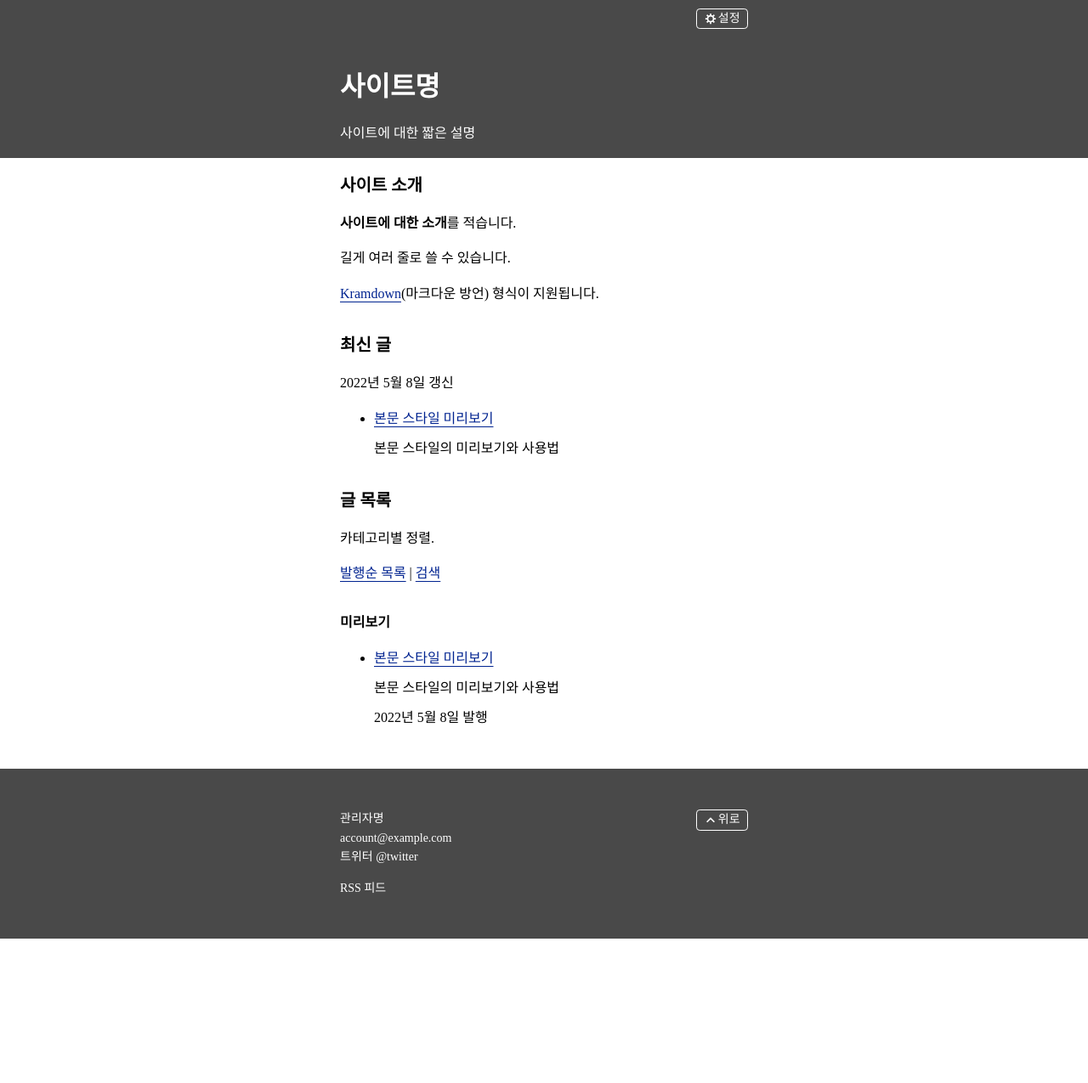
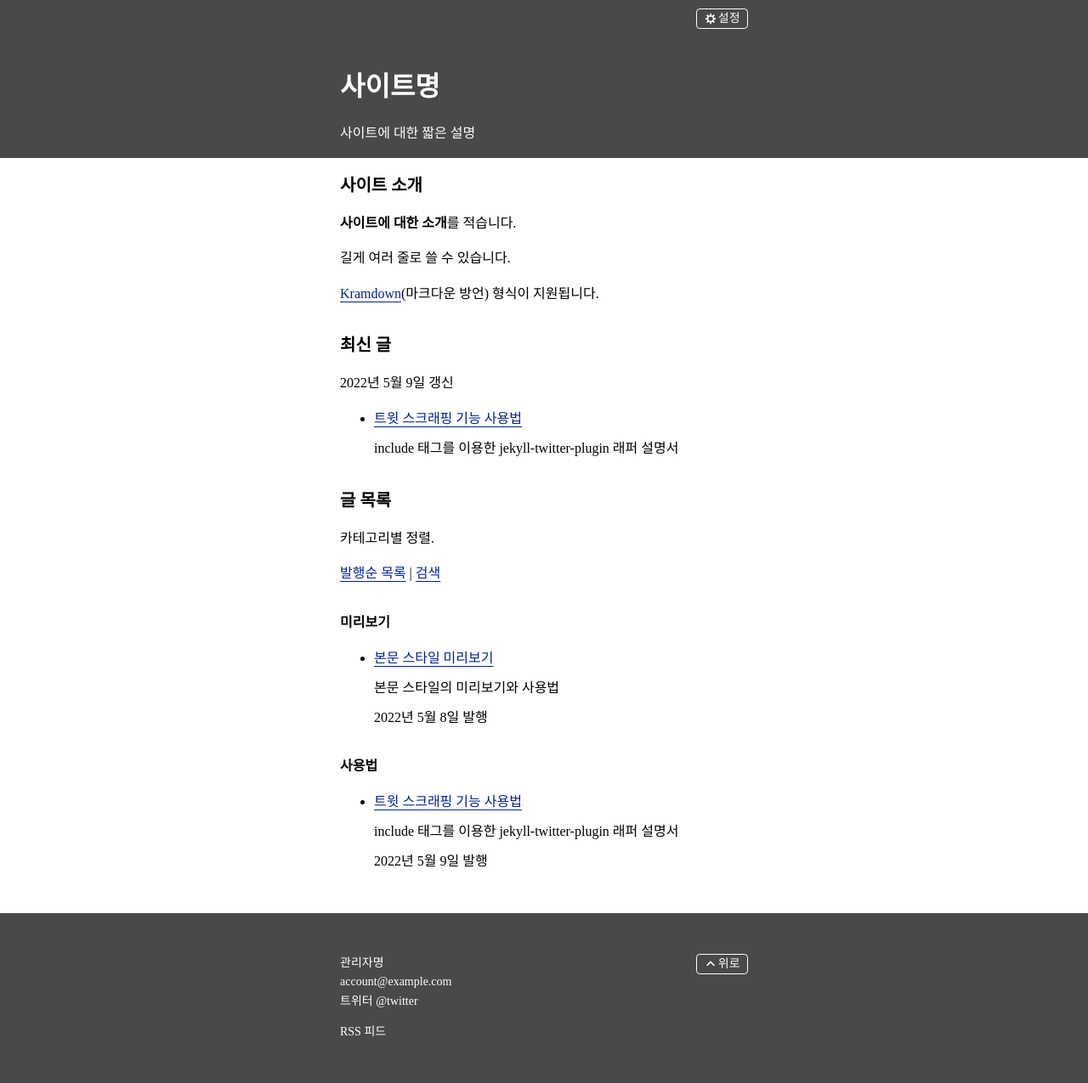
Before and after one commit to juyuwol/yuwolish, a Jekyll site: the page built from index.md, in a window 1280 px wide. Shown: the whole page at 85% size. Built offline with Jekyll 4.4.1, drawn with Linux system fonts in a browser that asks for light colours; before the commit the page ends 1105 px from its top, so only the background shows below that.

Commit message:
트윗 아카이빙 설명서 추가

```diff
--- a/_data/categories.yml
+++ b/_data/categories.yml
@@ -1 +1,2 @@
 demo: "미리보기"
+usage: "사용법"
--- /dev/null
+++ b/_posts/2022-05-09-tweets-usage.md
@@ -0,0 +1,41 @@
+---
+title: "트윗 스크래핑 기능 사용법"
+description: "include 태그를 이용한 jekyll-twitter-plugin 래퍼 설명서"
+category: "usage"
+tweets:
+  - https://twitter.com/JuYuwol/status/1523293244955586562
+  - https://twitter.com/JuYuwol/status/1523293726692429824
+---
+유월리시는 [jekyll-twitter-plugin](https://github.com/rob-murray/jekyll-twitter-plugin)과 연동해 트윗을 간단하게 스크랩할 수 있는 래퍼를 제공합니다.
+
+저장소의 [마크다운 코드](https://raw.githubusercontent.com/juyuwol/yuwolish/master/_posts/2022-05-09-tweets-usage.md)와 출력을 비교해 보세요.
+
+## 단일 트윗 아카이빙
+
+코드:
+{% raw %}`{% include tweet.liquid url="https://twitter.com/JuYuwol/status/1523293244955586562" %}`{% endraw %}
+
+출력:
+
+{% include tweet.liquid url="https://twitter.com/JuYuwol/status/1523293244955586562" %}
+
+## 트윗 스레드 아카이빙
+
+트윗 스레드(tweets.liquid)의 경우, URL 인수를 입력받지 않고 페이지 front matter의 tweets 요소의 배열을 참조합니다.
+
+코드:
+{% raw %}`{% include tweets.liquid %}`{% endraw %}
+
+출력:
+
+{% include tweets.liquid %}
+
+## 주의사항
+
+상단 코드를 이용해 일차적으로 빌드한 뒤, **반드시** 출력 결과의 스크랩된 스니펫을 스크랩 코드 자리에 복사/붙여넣기해주세요.
+
+그러지 않으면 매번 빌드할 때마다 트위터로부터 새로 트윗을 긁어오기 때문에 성능 문제가 발생할 수 있고 최악의 경우(트윗이 많은 경우) 빌드가 실패할 수 있습니다.
+
+(정확히는, Vercel이나 Netlify 같은 플랫폼에서 배포를 할 경우에 해당됩니다. 로컬에서는 캐시가 가능하기 때문에 크게 문제는 없습니다.)
+
+이에 대한 설명은 유월리시의 원본인 [유월당 템플릿에서의 스크랩 과정을 다룬 글](https://yuwol.pe.kr/making-my-homepage-1.html#content-scrapper)을 참조해 주세요.
```
